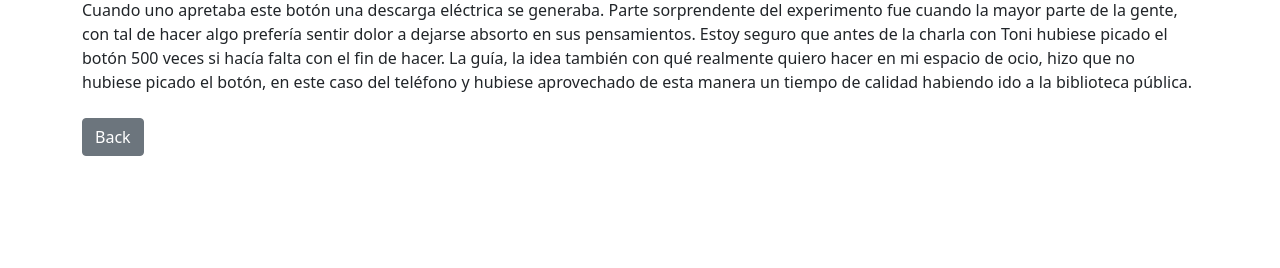
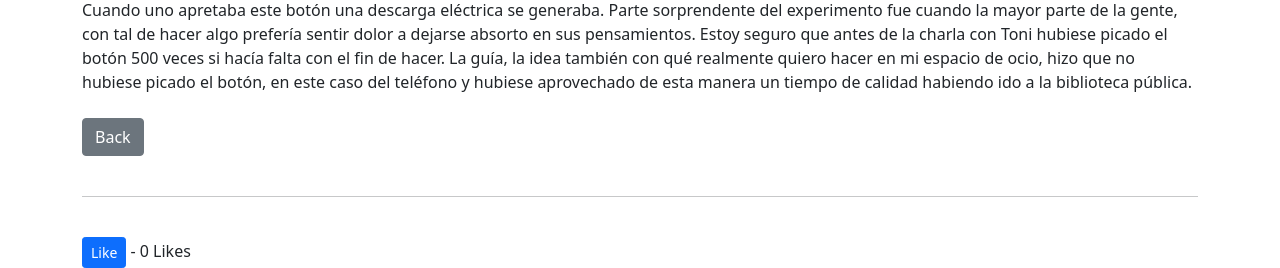
Before and after one commit to colas98/BlogDjangoArg, a Django app: page /article/1 in a window 1280 px wide. Shown: the part 747-1015 px from the top of the page. Before the commit the page ends 903 px from the top, so only its background shows below. Run offline with Django 4.2, Linux system fonts and the light colour scheme; data comes from the database, SQL or seed files in the repository; both versions use the stored data as it was after the commit; parts of the project's set-up code (start-up, migrations or seed data) failed here and were passed over.

Commit message:
class 18, 19

```diff
--- a/ablog/theblog/models.py
+++ b/ablog/theblog/models.py
@@ -20,6 +20,11 @@ class Post(models.Model):
     post_date = models.DateField(auto_now_add=True)
     first_post_date = models.DateField()
     category = models.CharField(max_length= 255, default='uncategorized')
+    likes = models.ManyToManyField(User, related_name = 'blog_posts')
+
+    def total_likes(self):
+        return self.likes.count()
+
     def __str__(self):
         return self.title + ' | ' + str(self.author)
 
--- a/ablog/theblog/templates/article_details.html
+++ b/ablog/theblog/templates/article_details.html
@@ -26,5 +26,13 @@
 
     <br/><br/>
     <a href = "{% url 'home' %}" class = "btn btn-secondary"> Back</a>
+    <br/><br/>
+    <hr>
+    <br/>
+    <form action="{% url 'like_post' post.pk %}" method = "POST">
+        {% csrf_token %}
+        <button type="submit", name = "post_id", value = "{{ post.id }}", class="btn btn-primary btn-sm">Like</button>
+        - {{ total_likes }} Likes
+    </form>
 
 {% endblock %}
--- a/ablog/theblog/urls.py
+++ b/ablog/theblog/urls.py
@@ -1,12 +1,15 @@
 from django.urls import path
-from .views import HomeView, ArticleDetailView, AddPostView, UpdatePostView, DeletePostView, AddCategoryView, CategoryView, CategoryListView
+from .views import HomeView, ArticleDetailView, AddPostView, UpdatePostView, DeletePostView, AddCategoryView, \
+    CategoryView, CategoryListView, LikeView
+
 urlpatterns = [
-    path('', HomeView.as_view(), name = "home"),
-    path('article/<int:pk>', ArticleDetailView.as_view(), name = 'article-detail'),
-    path('add_post/', AddPostView.as_view(), name = "add_post"),
+    path('', HomeView.as_view(), name="home"),
+    path('article/<int:pk>', ArticleDetailView.as_view(), name='article-detail'),
+    path('add_post/', AddPostView.as_view(), name="add_post"),
     path('add_category/', AddCategoryView.as_view(), name="add_category"),
-    path('article/edit/<int:pk>', UpdatePostView.as_view(), name = "update_post"),
+    path('article/edit/<int:pk>', UpdatePostView.as_view(), name="update_post"),
     path('article/<int:pk>/remove', DeletePostView.as_view(), name="delete_post"),
-    path('category/<str:cats>/', CategoryView, name = 'category'),
-    path('category-list/', CategoryListView, name = 'category-list'),
+    path('category/<str:cats>/', CategoryView, name='category'),
+    path('category-list/', CategoryListView, name='category-list'),
+    path('like/<int:pk>', LikeView, name='like_post')
 ]
--- a/ablog/theblog/views.py
+++ b/ablog/theblog/views.py
@@ -1,9 +1,9 @@
-from django.shortcuts import render
+from django.shortcuts import render, get_object_or_404
 from django.views.generic import ListView, DetailView, CreateView, UpdateView, DeleteView
 from .models import Post, Category
 from .forms import PostForm, EditForm
-from django.urls import reverse_lazy
-
+from django.urls import reverse_lazy, reverse
+from django.http import HttpResponseRedirect
 # Create your views here.
 class HomeView(ListView):
     model = Post
@@ -24,6 +24,10 @@ def CategoryListView(request):
     cat_menu_list = Category.objects.all()
     return render(request, 'category_list.html', {'cat_menu_list' : cat_menu_list})
 
+def LikeView(request, pk):
+    post = get_object_or_404(Post, id=request.POST.get('post_id'))
+    post.likes.add(request.user)
+    return HttpResponseRedirect(reverse('article-detail', args=[str(pk)]))
 
 
 class ArticleDetailView(DetailView):
@@ -32,7 +36,10 @@ class ArticleDetailView(DetailView):
     def get_context_data(self, *args, **kwargs):
         cat_menu = Category.objects.all()
         context = super(ArticleDetailView, self).get_context_data(*args, **kwargs)
+        stuff = get_object_or_404(Post, id=self.kwargs['pk'])
+        total_likes = stuff.total_likes()
         context["cat_menu"] = cat_menu
+        context["total_likes"] = total_likes
         return context
 
 class AddPostView(CreateView):
```
Also changed, not shown: ablog/db.sqlite3, ablog/theblog/migrations/0006_post_likes.py (added).
